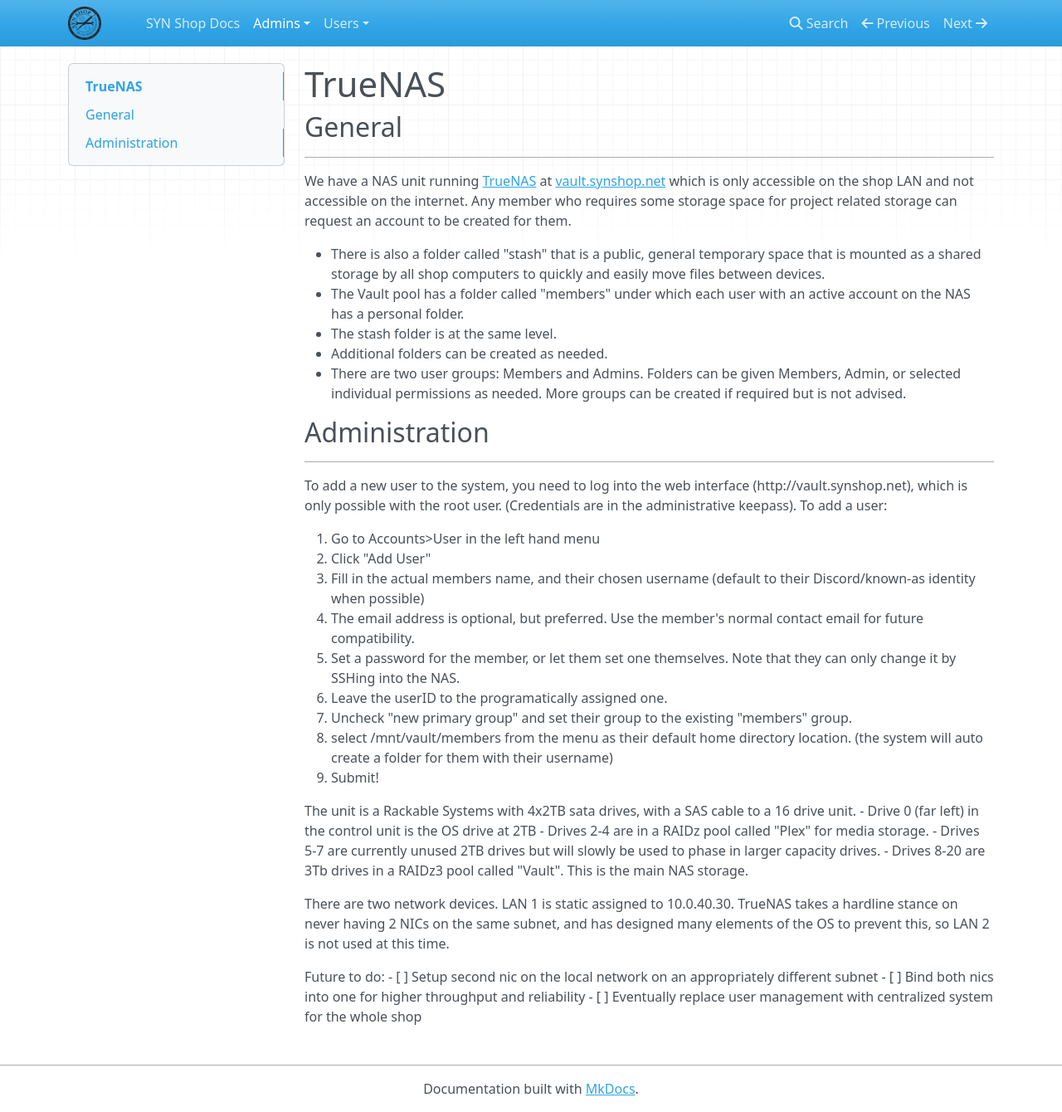
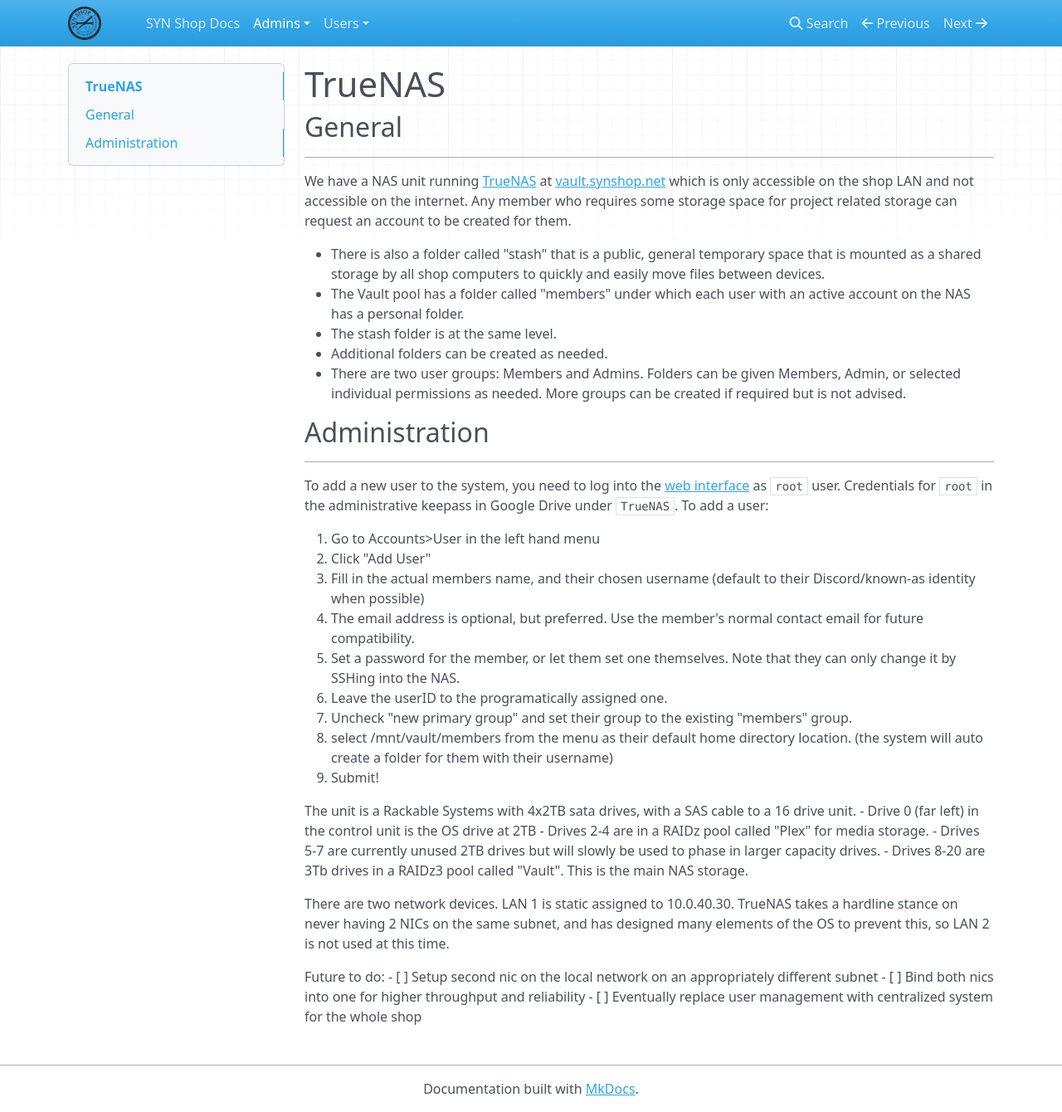
Before and after one commit to synshop/rtfm, an MkDocs documentation site: the page built from docs/admins/truenas.md, in a window 1280 px wide and 1340 px high. Shown: the whole window at 83% size. Built offline with MkDocs 1.6.1, drawn with Linux system fonts in a browser that asks for light colours; nearby versions of some CDN libraries.

Commit message:
Update docs/admins/truenas.md
Co-authored-by: Ashley <8253488+mrjones-plip@users.noreply.github.com>

```diff
--- a/docs/admins/truenas.md
+++ b/docs/admins/truenas.md
@@ -12,7 +12,7 @@
 
 ## Administration
 ----
-To add a new user to the system, you need to log into the web interface (http://vault.synshop.net), which is only possible with the root user. (Credentials are in the administrative keepass).
+To add a new user to the system, you need to log into the [web interface](http://vault.synshop.net) as `root` user. Credentials for `root` in the administrative keepass in Google Drive under `TrueNAS`.
 To add a user:
 
 1. Go to Accounts>User in the left hand menu
```
